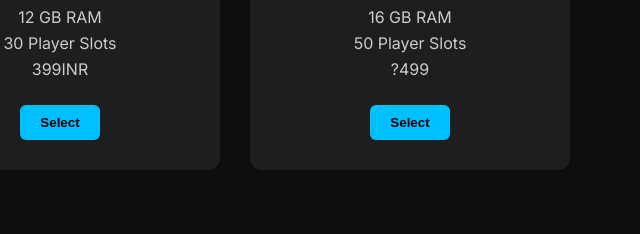
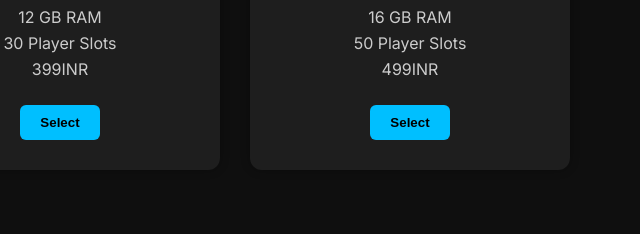
Before and after one commit to Vaporbyte/Vaporbyte, a plain HTML site: page pricing.html in a window 1280 px wide. Shown: the part 521-755 px from the top of the page, 580-1220 px from the left. Drawn offline with Linux system fonts and the light colour scheme.

Commit message:
Update pricing.html

```diff
--- a/pricing.html
+++ b/pricing.html
@@ -129,7 +129,7 @@
       <h3>Netherite Plan</h3>
       <p>16 GB RAM</p>
       <p>50 Player Slots</p>
-      <p>?499</p>
+      <p>499INR</p>
       <button onclick="selectPlan('Netherite Plan')">Select</button>
     </div>
   </div>
```
